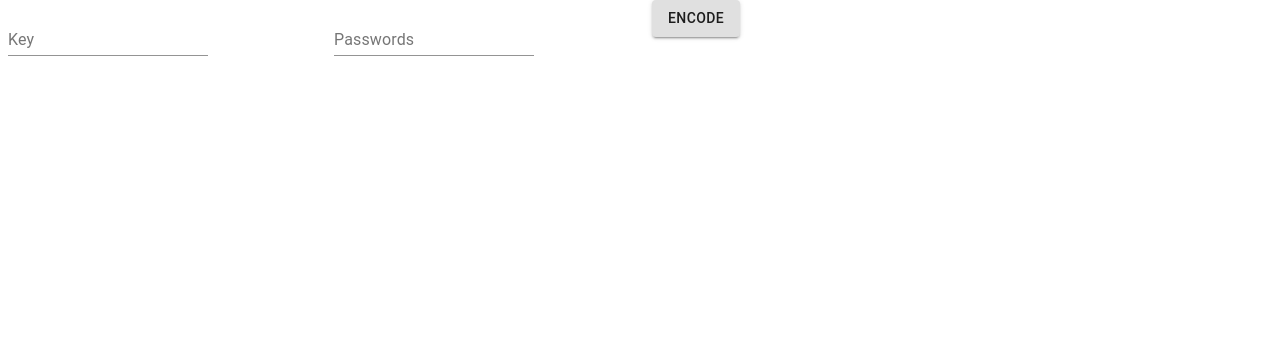
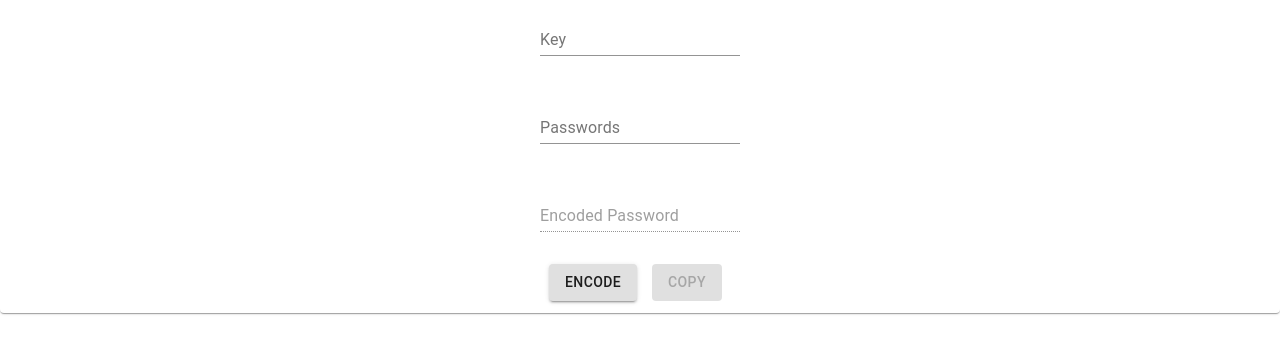
Before and after one commit to Shivam-20/FileConverter, a React (Create React App) app: page / in a window 1280 px wide. Shown: the top 354 px of the page. Built offline with nearby package versions, Linux system fonts and the light colour scheme.

Commit message:
password encoding working

```diff
--- a/package.json
+++ b/package.json
@@ -13,6 +13,7 @@
     "crypto-js": "^4.0.0",
     "file-loader": "^6.2.0",
     "file-saver": "^2.0.5",
+    "lodash": "^4.17.21",
     "react": "^17.0.1",
     "react-dom": "^17.0.1",
     "react-scripts": "4.0.2",
--- a/src/components/EncodePassword.js
+++ b/src/components/EncodePassword.js
@@ -1,30 +1,54 @@
-import { Grid, makeStyles } from "@material-ui/core";
+import { Grid, makeStyles, Paper } from "@material-ui/core";
 import React, { useState } from "react";
 import ButtonCom from "./UI Components/ButtonCom";
 import PasswordInput from "./UI Components/InputField";
-const useStyles = makeStyles(() => ({
+import useEncodeString from "./customHooks/encodeString";
+import { getBase64 } from "./customHooks/getBase64";
+import _ from "lodash";
+const useStyles = makeStyles((theme) => ({
   root: {
     flexGrow: 1,
+  },
+  paper: {
+    padding: theme.spacing(2),
+    textAlign: "center",
+    color: theme.palette.text.secondary,
   },
 }));
 
 const EncodePassword = () => {
   const classes = useStyles();
-  const [key, setKey] = useState();
-  const [password, setPassword] = useState();
+  const [key, setKey] = useState("");
+  const [password, setPassword] = useState("");
+  const [encodedPassword, setEncodedPassword] = useState("");
+  let [, , , string2Base64] = getBase64();
+  let [encodeString] = useEncodeString();
   const keychangeHandler = (event) => {
     setKey(event.target.value);
   };
   const passwordchangeHandler = (event) => {
     setPassword(event.target.value);
   };
-  const btnHandler = (event) => {
+  const btnHandler = () => {
+    let base64String = string2Base64(password);
+    let encodedString = encodeString(base64String, key);
+    setEncodedPassword(encodedString);
     // setPassword(event.target.value);
   };
+
+  const copyHandler = () => {
+    navigator.clipboard.writeText(encodedPassword);
+  };
   return (
-    <div className={classes.root}>
-      <Grid container spacing={3}>
-        <Grid item xs={3}>
+    <Paper className={classes.root}>
+      <Grid
+        container
+        direction="column"
+        justify="center"
+        alignItems="center"
+        spacing={3}
+      >
+        <Grid item xs={12}>
           <PasswordInput
             password={key}
             onChangeHandlePwd={keychangeHandler}
@@ -33,7 +57,7 @@ const EncodePassword = () => {
             inputType="text"
           />
         </Grid>
-        <Grid item xs={3}>
+        <Grid item xs={12}>
           <PasswordInput
             password={password}
             onChangeHandlePwd={passwordchangeHandler}
@@ -42,23 +66,37 @@ const EncodePassword = () => {
             inputType="text"
           />
         </Grid>
-        <Grid item xs={3}>
-          <ButtonCom
-            label="Encode"
-            handleClick={btnHandler}
-            variant="contained"
+        <Grid item xs={12}>
+          <PasswordInput
+            password={encodedPassword}
+            onChangeHandlePwd={() => {}}
+            id="encodedPassword"
+            label="Encoded Password"
+            inputType="text"
+            disabled={true}
           />
         </Grid>
+        <Grid item xs={12}>
+          <Grid container justify="center" alignItems="center" spacing={3}>
+            <Grid item xs={6}>
+              <ButtonCom
+                label="Encode"
+                handleClick={btnHandler}
+                variant="contained"
+              />
+            </Grid>
+            <Grid item xs={6}>
+              <ButtonCom
+                label="Copy"
+                handleClick={copyHandler}
+                variant="contained"
+                disabled={_.isEmpty(encodedPassword)}
+              />
+            </Grid>
+          </Grid>
+        </Grid>
       </Grid>
-
-      {/* <PasswordInput
-        password={password}
-        onChangeHandlePwd={passwordchangeHandler}
-        id="password"
-        label="Passwords"
-        inputType="text"
-      /> */}
-    </div>
+    </Paper>
   );
 };
 
--- a/src/components/UI Components/ButtonCom.js
+++ b/src/components/UI Components/ButtonCom.js
@@ -1,10 +1,10 @@
 import { Button } from "@material-ui/core";
 import React from "react";
 
-const ButtonCom = ({ label, variant, handleClick }) => {
+const ButtonCom = ({ label, variant, handleClick, ...rest }) => {
   return (
     <div>
-      <Button variant={variant} onClick={handleClick}>
+      <Button variant={variant} onClick={handleClick} {...rest}>
         {label}
       </Button>
     </div>
--- a/src/components/UI Components/InputField.js
+++ b/src/components/UI Components/InputField.js
@@ -17,8 +17,10 @@ export default function PasswordInput({
   id,
   label,
   inputType,
+  ...rest
 }) {
   const classes = useStyles();
+  // console.log(rest);
   return (
     <form className={classes.root} noValidate autoComplete="off">
       <div>
@@ -28,6 +30,7 @@ export default function PasswordInput({
           type={inputType}
           value={password}
           onChange={onChangeHandlePwd}
+          {...rest}
         />
       </div>
     </form>
--- a/src/components/customHooks/getBase64.js
+++ b/src/components/customHooks/getBase64.js
@@ -11,6 +11,10 @@ const base64Data = (string) => {
 const base64FileName = (originalName, originalType) => {
   return originalName.split(".")[0] + "_" + originalType.split("/")[1] + ".txt";
 };
+
+const string2Base64 = (string) => {
+  return Buffer.from(string).toString("base64");
+};
 export const getBase64 = () => {
-  return [toBase64, base64Data, base64FileName];
+  return [toBase64, base64Data, base64FileName, string2Base64];
 };
```
Also changed, not shown: 1 other file (tests, documents, lock files or other folders).
